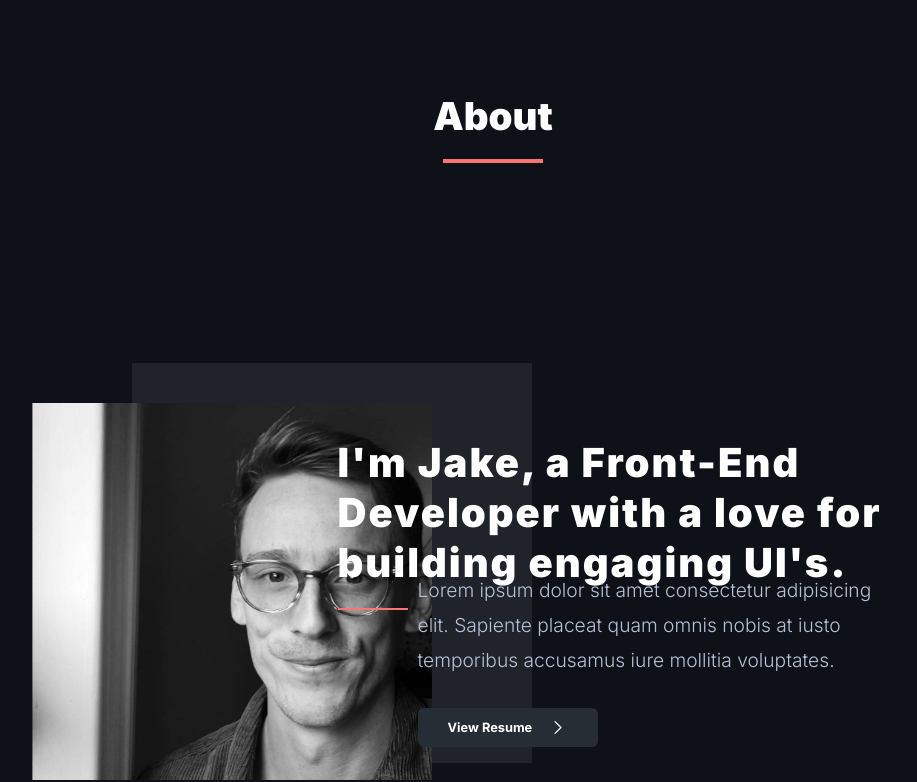
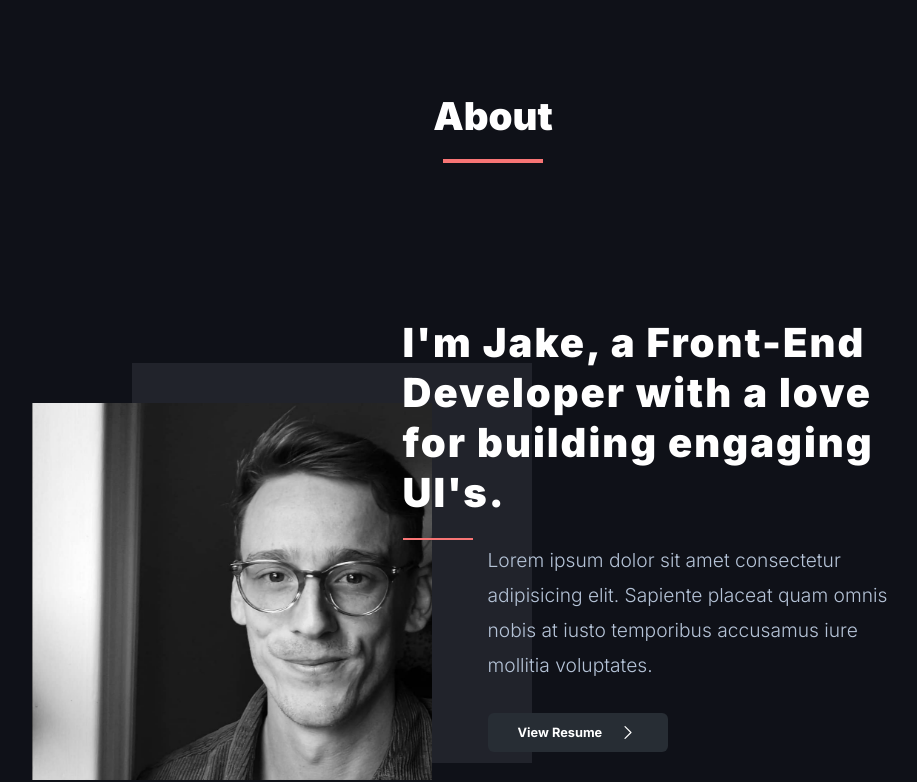
Before and after one commit to jakealistairwood/portfolioV2, a React (Create React App) app: page / in a window 1536 px wide. Shown: the part 4569-5351 px from the top of the page, without its empty margins (275-1192 px from the left). Built offline with nearby package versions, Linux system fonts and the light colour scheme.

Commit message:
saving changes

```diff
--- a/src/components/About/About.module.scss
+++ b/src/components/About/About.module.scss
@@ -97,6 +97,12 @@
                     left: -230px;
                 }
 
+                @media screen and (min-width: 1440px) {
+                    position: absolute;
+                    top: -165px;
+                    left: -165px;
+                }
+
                 h3 {
                     color: $white;
                     font-size: 1.4rem;
@@ -133,6 +139,12 @@
                     position: absolute;
                     top: 180px;
                     left: -150px;
+                }
+
+                @media screen and (min-width: 1440px) {
+                    position: absolute;
+                    top: 150px;
+                    left: -80px;
                 }
 
                 p {
--- a/src/components/Navbar/Navbar.jsx
+++ b/src/components/Navbar/Navbar.jsx
@@ -16,8 +16,8 @@ const Navbar = () => {
 
     return (
         <nav className={styles.navbar}>
-            <a href="" className={styles.linkWrapper}>
-                <img src={Logo} alt=""/>
+            <a href="index.html" className={styles.linkWrapper}>
+                <img src={Logo} alt="portfolio-logo"/>
             </a>
             <ul className={styles.navbar__links}>
                 {navLinks.map(link => (
```
